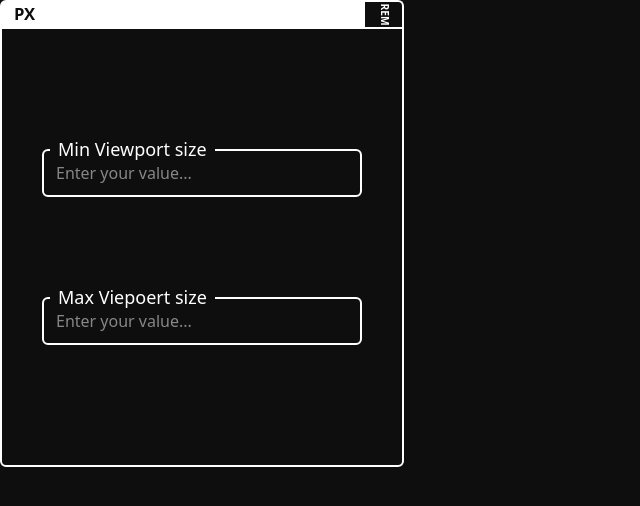
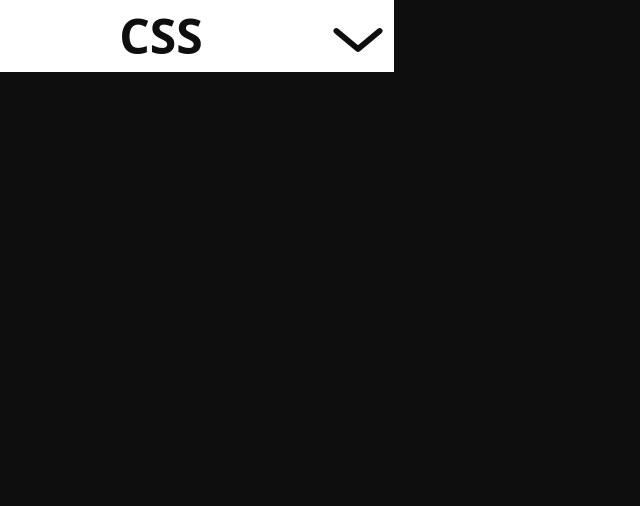
Before and after one commit to auilk/clampli, a React (Vite) app: page / in a window 1280 px wide. Shown: the top 506 px of the page, without its empty margins (0-640 px from the left). Built offline with nearby package versions, Linux system fonts and the light colour scheme.

Commit message:
Implement initial layout and styling for ClampFormat

```diff
--- a/src/App.jsx
+++ b/src/App.jsx
@@ -5,6 +5,7 @@ import ClampliLogo from "./assets/logos/clampli-logo.png";
 import DottedBG from "./components/DottedBG";
 import UnitSelector from "./components/UnitSelector";
 import Form from "./components/Form";
+import ClampFormat from "./components/ClampFormat";
 
 
 function App()
@@ -21,7 +22,8 @@ function App()
       </NavBar>
       <DottedBG></DottedBG> */}
       {/* <UnitSelector></UnitSelector> */}
-      <Form></Form>
+      {/* <Form></Form> */}
+      <ClampFormat></ClampFormat>
     </div>
   );
 }
--- /dev/null
+++ b/src/components/ClampFormat.jsx
@@ -0,0 +1,25 @@
+import { useState } from "react";
+
+function ClampFormat()
+{
+    const [format, SetFormat] = useState("css");
+
+    return (
+        <button className="w-fit h-fit flex bg-white" onClick={() => SetFormat(format === "css" ? "tailwind" : "css")}>
+            <div className="w-fit h-fit text-5xl text-graphite-900 font-bold leading-normal relative">
+                <span className="pl-10 pr-10 items-center"
+                style={{
+                    opacity: format === "tailwind" ? 1 : 0
+                }}>TAILWIND</span>
+                <span className="pl-10 pr-10 items-center absolute left-1/2 top-1/2 -translate-1/2"
+                style={{
+                    opacity: format === "css" ? 1 : 0
+                }}>CSS</span>
+            </div>
+            <svg viewBox="0 0 100 100" fill="none" xmlns="http://www.w3.org/2000/svg" className="h-full">
+                    <path d={format === "css" ? "M20 43 L50 68 80 43" : "M20 57 L50 32 80 57"} stroke="#0E0E0E" strokeWidth="8" strokeLinecap="round" strokeLinejoin="round"/>
+            </svg>
+        </button>
+    );
+}
+export default ClampFormat;
```
